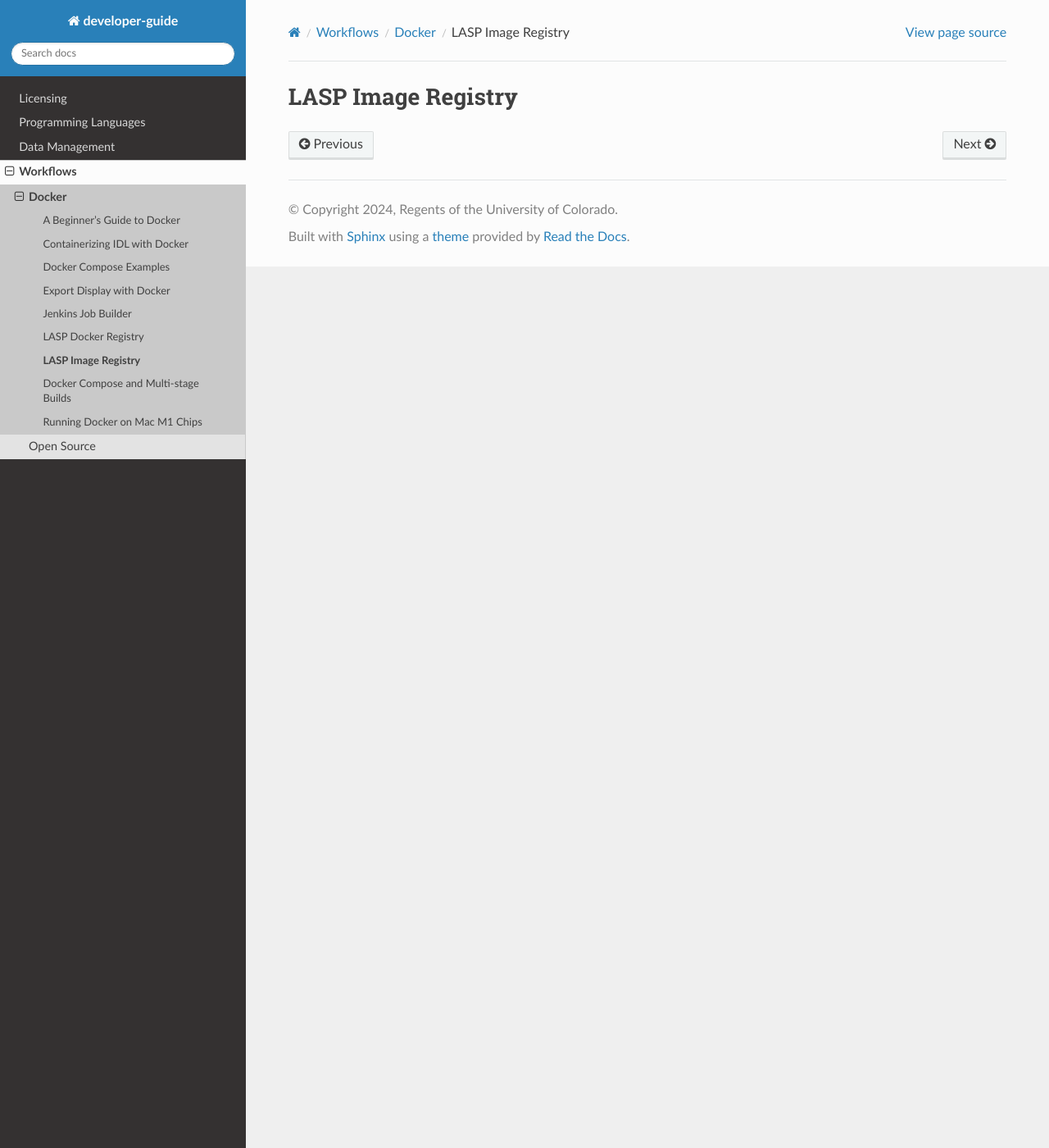
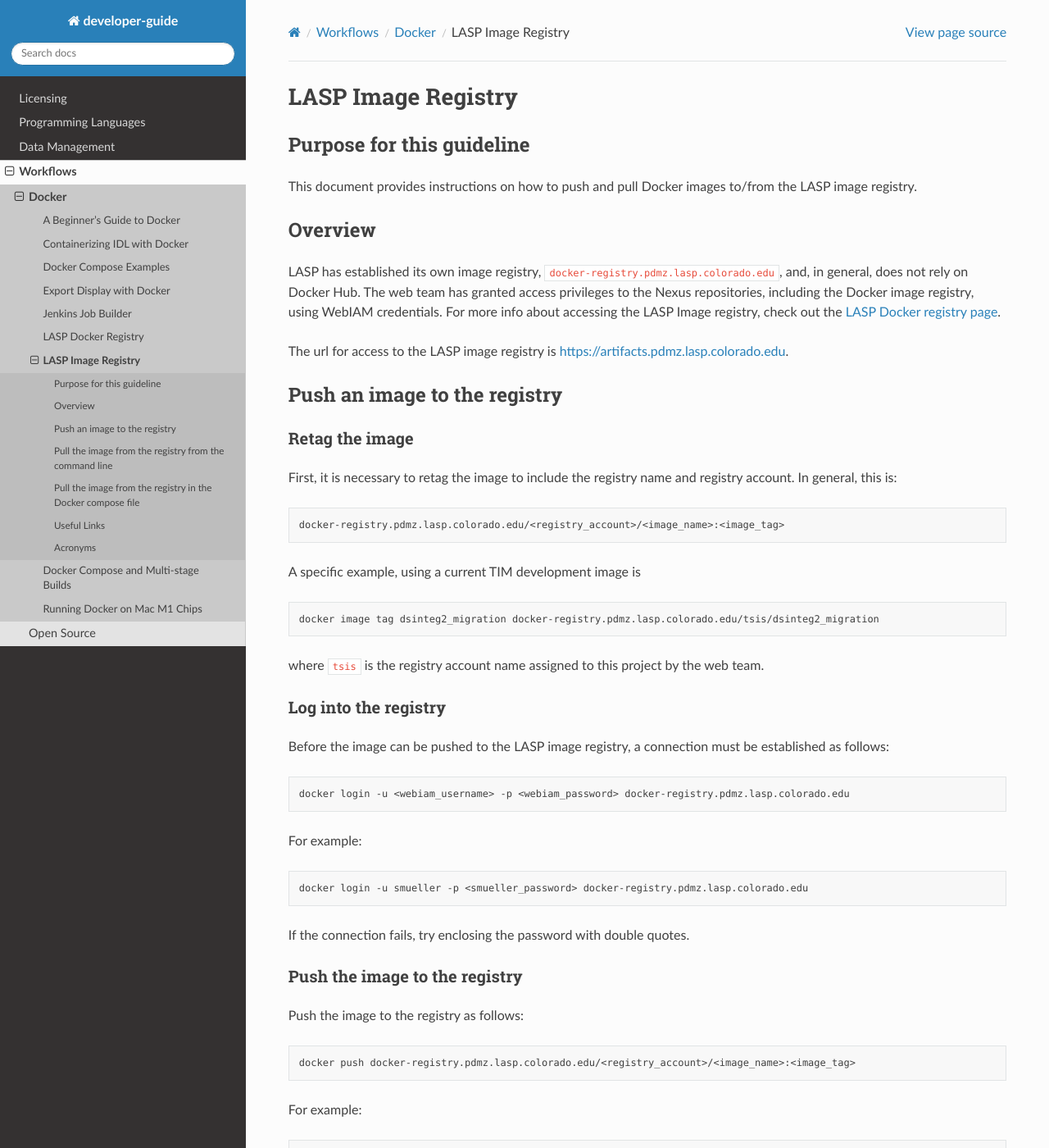
Before and after one commit to lasp/developer-guide, a Sphinx documentation site: the page built from docs/source/workflows/docker/lasp_image_registry.md, in a window 1280 px wide and 1400 px high. Shown: the whole window at 82% size. Built offline with Sphinx 7.4.7 and the Read the Docs theme 3.1.0, drawn with Linux system fonts in a browser that asks for light colours; some of the changed text lies outside the part shown.

Commit message:
Initial commit of docs for LASP image registry

````diff
--- a/docs/source/workflows/docker/lasp_image_registry.md
+++ b/docs/source/workflows/docker/lasp_image_registry.md
@@ -1 +1,118 @@
 # LASP Image Registry
+
+## Purpose for this guideline
+
+This document provides instructions on how to push and pull Docker images to/from the LASP image registry.
+
+## Overview
+
+LASP has established its own image registry, `docker-registry.pdmz.lasp.colorado.edu`, and, in general, does not rely on
+Docker Hub. The web team has granted access privileges to the Nexus repositories, including the Docker image registry,
+using WebIAM credentials. For more info about accessing the LASP Image registry, check out the [LASP Docker registry
+page](lasp_docker_registry).
+
+The url for access to the LASP image registry is
+[https://artifacts.pdmz.lasp.colorado.edu](https://artifacts.pdmz.lasp.colorado.edu).
+
+## Push an image to the registry
+
+### Retag the image
+
+First, it is necessary to retag the image to include the registry name and registry account. In general, this is:
+
+```bash
+docker-registry.pdmz.lasp.colorado.edu/<registry_account>/<image_name>:<image_tag>
+```
+
+A specific example, using a current TIM development image is
+
+```bash
+docker image tag dsinteg2_migration docker-registry.pdmz.lasp.colorado.edu/tsis/dsinteg2_migration
+```
+
+where `tsis` is the registry account name assigned to this project by the web team.
+
+### Log into the registry
+
+Before the image can be pushed to the LASP image registry, a connection must be established as follows:
+
+```bash
+docker login -u <webiam_username> -p <webiam_password> docker-registry.pdmz.lasp.colorado.edu
+```
+
+For example:
+
+```bash
+docker login -u smueller -p <smueller_password> docker-registry.pdmz.lasp.colorado.edu
+```
+
+If the connection fails, try enclosing the password with double quotes.
+
+### Push the image to the registry
+
+Push the image to the registry as follows:
+
+```bash
+docker push docker-registry.pdmz.lasp.colorado.edu/<registry_account>/<image_name>:<image_tag>
+```
+
+For example:
+
+```bash
+docker push docker-registry.pdmz.lasp.colorado.edu/tsis/dsinteg2_migration
+```
+
+The registry account name is set by the web team, and they refer to it as the namespace.
+
+## Pull the image from the registry from the command line
+
+To pull a registry image, simply include the registry address (`docker-registry.pdmz.lasp.colorado.edu`), the project
+account name (e.g. `tsis`), followed by the image name (e.g. `dsinteg2_migration`).
+
+For example:
+
+```bash
+docker pull docker-registry.pdmz.lasp.colorado.edu/tsis/dsinteg2_migration
+```
+
+Or, the following command:
+
+```bash
+docker container run --user root --rm -it --name timDevContainer docker-registry.pdmz.lasp.colorado.edu/tsis/dsinteg2_migration bash
+```
+
+This will launch a container based on the registry `dsinteg2_migration` image and connect to that container with a
+`bash` shell.
+
+## Pull the image from the registry in the Docker compose file
+
+Referencing the registry image in the Docker compose file is simple. Just use the new tag name, that now includes the
+registry and account name, in the image specification. For example:
+
+```yaml
+more docker-compose.yml
+version: '3'
+
+services:
+  timDev:
+    image: docker-registry.pdmz.lasp.colorado.edu/tsis/dsinteg2_migration
+    restart: unless-stopped
+    volumes:
+      - /home/stmu4541/projects/tsis_tim/tim_processing/timDev/jenkins/data:/var/jenkins_home
+    ports:
+      - 8082:8080
+```
+
+Only the image argument is relevant to the registry pull.
+
+## Useful Links
+
+* [Official Docker documentation](https://docs.docker.com/)
+* [LASP image registry](https://artifacts.pdmz.lasp.colorado.edu)
+
+## Acronyms
+
+* **TIM** = Total Irradiance Monitor
+* **URL** = Uniform Resource Locator
+
+*Credit: Content taken from a Confluence guide written by Steven Mueller*
````
